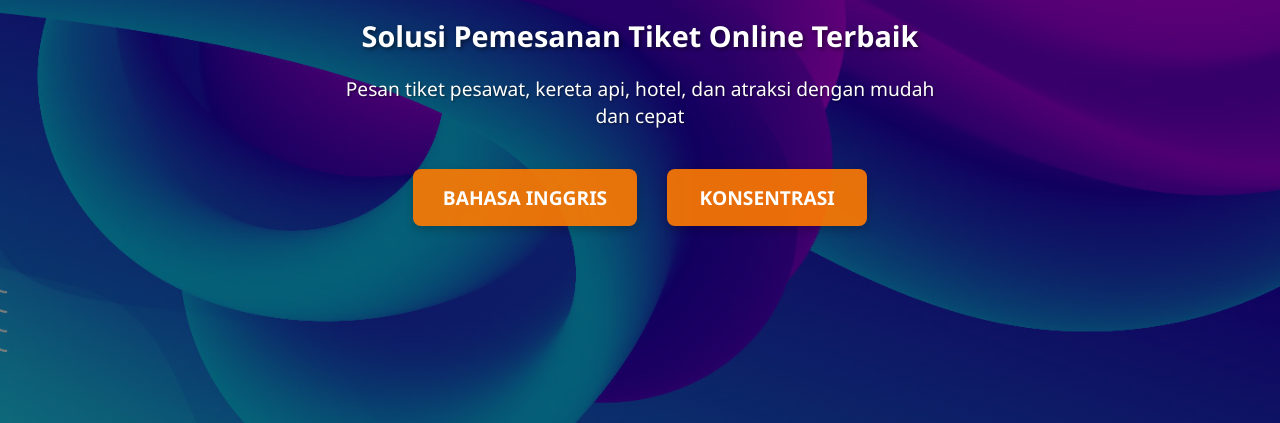
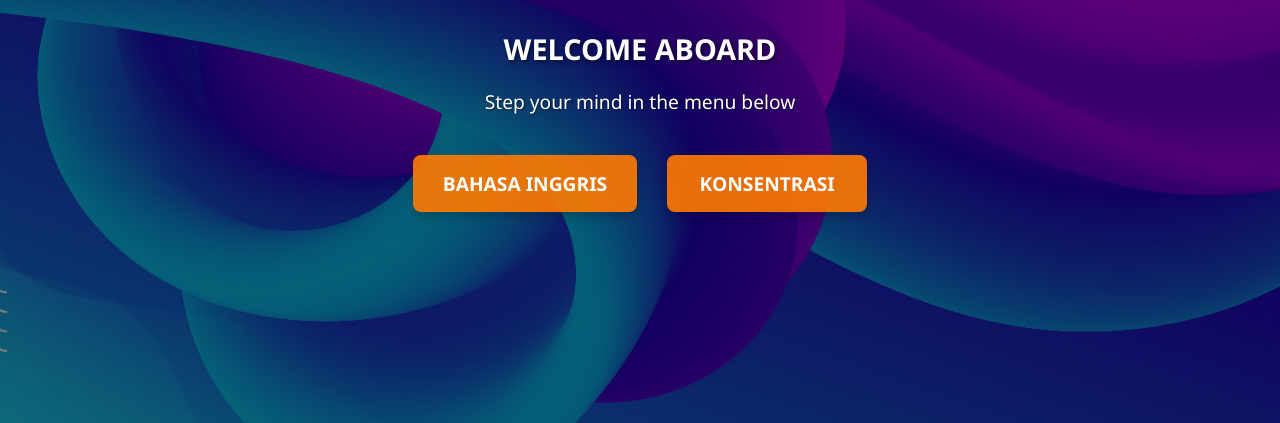
Before and after one commit to hendroptimus/edu-obscura, a plain HTML site: page index.html in a window 1280 px wide. Shown: the part 377-800 px from the top of the page. Drawn offline with Linux system fonts and the light colour scheme.

Commit message:
Update index.html

```diff
--- a/index.html
+++ b/index.html
@@ -84,8 +84,8 @@
     <div class="container">
         <img src="logo.png" alt="latar" class="logo">
 
-        <h1 class="tagline">Solusi Pemesanan Tiket Online Terbaik</h1>
-        <p class="subtagline">Pesan tiket pesawat, kereta api, hotel, dan atraksi dengan mudah dan cepat</p>
+        <h1 class="tagline">WELCOME ABOARD</h1>
+        <p class="subtagline">Step your mind in the menu below</p>
 
         <div class="menu-container">
             <a href="#" class="menu-item">BAHASA INGGRIS</a>
```
